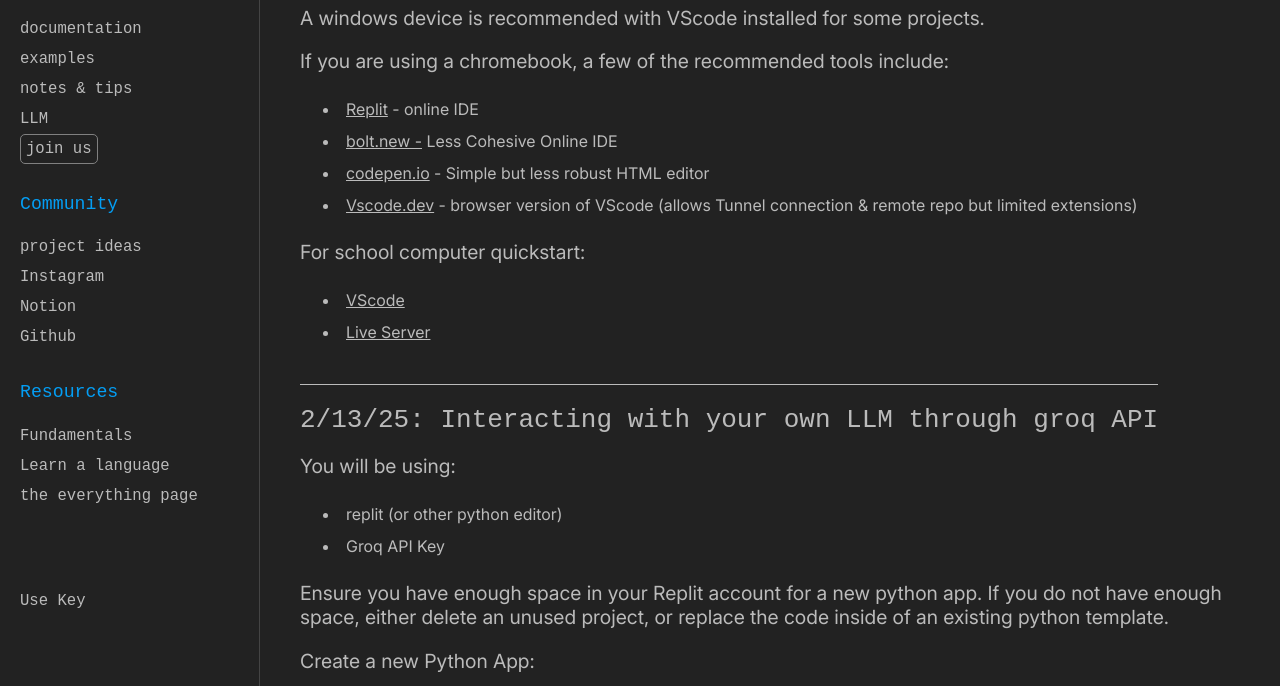
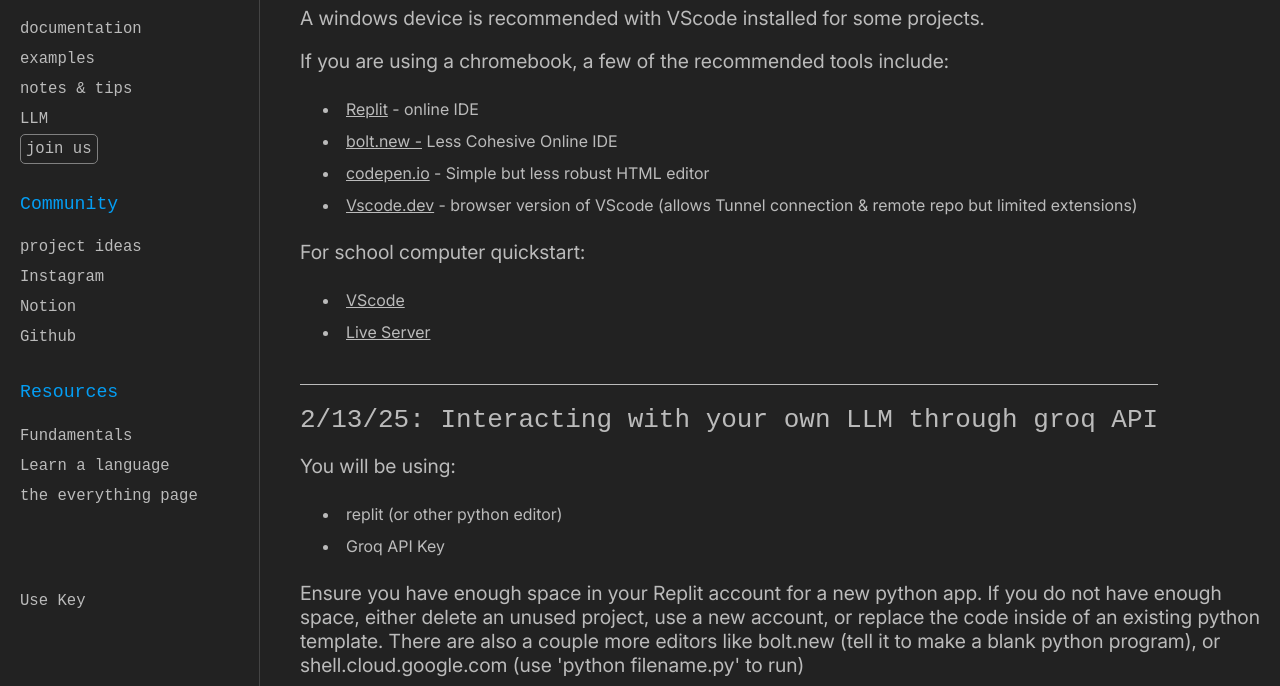
Before and after one commit to stamfordhighcoding/stamfordhighcoding.github.io, a plain HTML site: page docs.html in a window 1280 px wide. Shown: the part 95-781 px from the top of the page. Drawn offline with Linux system fonts and the light colour scheme.

Commit message:
Update docs.html

```diff
--- a/docs.html
+++ b/docs.html
@@ -62,7 +62,7 @@
             <li>Groq API Key</li>
         </ul>
 
-        <p>Ensure you have enough space in your Replit account for a new python app. If you do not have enough space, either delete an unused project, or replace the code inside of an existing python template.</p>
+        <p>Ensure you have enough space in your Replit account for a new python app. If you do not have enough space, either delete an unused project, use a new account, or replace the code inside of an existing python template. There are also a couple more editors like bolt.new (tell it to make a blank python program), or shell.cloud.google.com (use 'python filename.py' to run) </p>
         <p>Create a new Python App:</p>
         <img src="https://raw.githubusercontent.com/stamfordhighcoding/assets/refs/heads/main/blog_2025_02_20_replit_screenshot.png">
         <p>Paste the following into your <span>main.py</span>:</p>
```
